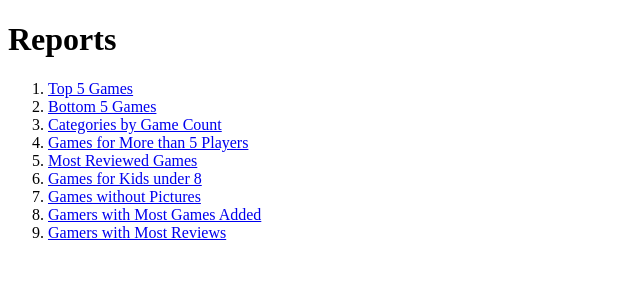
After one commit to david-clark-1043/game-rater-server, a Django app: page /reports/base in a window 1280 px wide. The commit adds this page. Shown: the top 300 px of the page, without its empty margins (0-640 px from the left). Run offline with Django 4.2, Linux system fonts and the light colour scheme; parts of the project's set-up code (start-up, migrations or seed data) failed here and were passed over.

Commit message:
Added base page and links to reports for nav

```diff
--- /dev/null
+++ b/gameraterreports/templates/base.html
@@ -0,0 +1,52 @@
+{% load static %}
+<!DOCTYPE html>
+<html>
+  <head>
+    <meta charset="utf-8">
+    <title>Gamer Rater Reports</title>
+  </head>
+  <body>
+    <h1>Reports</h1>
+    <ol>
+        <li>
+            <a href={{"/reports/top5games"}}>Top 5 Games</a>
+        </li>
+        <li>
+            <a href={{"/reports/bottom5games"}}>Bottom 5 Games</a>
+        </li>
+        <li>
+            <a href={{"/reports/categoryGameCounts"}}>Categories by Game Count</a>
+        </li>
+        <li>
+            <a href={{"/reports/gamesForMoreThan5"}}>Games for More than 5 Players</a>
+        </li>
+        <li>
+            <a href={{"/reports/mostReviewedGame"}}>Most Reviewed Games</a>
+        </li>
+        <li>
+            <a href={{"/reports/gamesUnderAge8"}}>Games for Kids under 8</a>
+        </li>
+        <li>
+            <a href={{"/reports/gamesNoPics"}}>Games without Pictures</a>
+        </li>
+        <li>
+            <a href={{"/reports/gamerMostGamesAdded"}}>Gamers with Most Games Added</a>
+        </li>
+        <li>
+            <a href={{"/reports/gamerMostReviews"}}>Gamers with Most Reviews</a>
+        </li>
+    </ol>
+  </body>
+{% comment %}
+  [
+      path('reports/top5games', Top5GameList.as_view()),
+      path('reports/bottom5games', Bottom5GameList.as_view()),
+      path('reports/categoryGameCounts', CategoryGameCountList.as_view()),
+      path('reports/gamesForMoreThan5', GamesGreaterThan5PlayersList.as_view()),
+      path('reports/mostReviewedGame', MostReviewedGameList.as_view()),
+      path('reports/gamesUnderAge8', GamesUnderAge8List.as_view()),
+      path('reports/gamesNoPics', GamesNoPicsList.as_view()),
+      path('reports/gamerMostGamesAdded', GamerMostGamesAddedList.as_view()),
+      path('reports/gamerMostReviews', GamerMostReviewsList.as_view()),
+  ] {% endcomment %}
+</html>
--- a/gameraterreports/templates/gamers/list_gamers_most_games_added.html
+++ b/gameraterreports/templates/gamers/list_gamers_most_games_added.html
@@ -12,5 +12,7 @@
             <li> {{ gamer.full_name }} - Game Count: {{ gamer.games_added }} </li>
         {% endfor %}
     </ol>
+    <a href={{"/reports/base"}}>Back to Report List</a>
+
   </body>
 </html>
--- a/gameraterreports/templates/gamers/list_top_3_game_reviewers.html
+++ b/gameraterreports/templates/gamers/list_top_3_game_reviewers.html
@@ -12,5 +12,7 @@
             <li> {{ gamer.full_name }} - Games Reviewed: {{ gamer.review_count }} </li>
         {% endfor %}
     </ol>
+    <a href={{"/reports/base"}}>Back to Report List</a>
+
   </body>
 </html>
--- a/gameraterreports/templates/games/list_bottom_5_games.html
+++ b/gameraterreports/templates/games/list_bottom_5_games.html
@@ -12,5 +12,7 @@
             <li> {{ game.title }} - Rating: {{ game.rating }} </li>
         {% endfor %}
     </ol>
+    <a href={{"/reports/base"}}>Back to Report List</a>
+
   </body>
 </html>
--- a/gameraterreports/templates/games/list_games_by_cat_count.html
+++ b/gameraterreports/templates/games/list_games_by_cat_count.html
@@ -12,5 +12,7 @@
             <li> {{ count.label }} - Number of Games: {{ count.game_count }} </li>
         {% endfor %}
     </ol>
+    <a href={{"/reports/base"}}>Back to Report List</a>
+
   </body>
 </html>
--- a/gameraterreports/templates/games/list_games_more_than_5_players.html
+++ b/gameraterreports/templates/games/list_games_more_than_5_players.html
@@ -12,5 +12,7 @@
             <li> {{ game.title }} - Number Of Players: {{ game.number_of_players }} </li>
         {% endfor %}
     </ol>
+    <a href={{"/reports/base"}}>Back to Report List</a>
+
   </body>
 </html>
--- a/gameraterreports/templates/games/list_games_no_pics.html
+++ b/gameraterreports/templates/games/list_games_no_pics.html
@@ -12,5 +12,7 @@
             <li> {{ game.title }}</li>
         {% endfor %}
     </ul>
+    <a href={{"/reports/base"}}>Back to Report List</a>
+
   </body>
 </html>
--- a/gameraterreports/templates/games/list_games_under_age_8.html
+++ b/gameraterreports/templates/games/list_games_under_age_8.html
@@ -12,5 +12,7 @@
             <li> {{ game.title }} - Age Recommendation: {{ game.age_rec }} </li>
         {% endfor %}
     </ol>
+    <a href={{"/reports/base"}}>Back to Report List</a>
+
   </body>
 </html>
--- a/gameraterreports/templates/games/list_most_reviewed_game.html
+++ b/gameraterreports/templates/games/list_most_reviewed_game.html
@@ -12,5 +12,6 @@
             <li> {{ game.title }} - Review Count: {{ game.reviews }} </li>
         {% endfor %}
     </ol>
+    <a href={{"/reports/base"}}>Back to Report List</a>
   </body>
 </html>
--- a/gameraterreports/templates/games/list_top_5_games.html
+++ b/gameraterreports/templates/games/list_top_5_games.html
@@ -12,5 +12,7 @@
             <li> {{ game.title }} - Rating: {{ game.rating }} </li>
         {% endfor %}
     </ol>
+    <a href={{"/reports/base"}}>Back to Report List</a>
+
   </body>
 </html>
--- a/gameraterreports/urls.py
+++ b/gameraterreports/urls.py
@@ -1,4 +1,6 @@
 from django.urls import path
+
+from gameraterreports.views.base import BaseList
 
 from .views import Top5GameList, Bottom5GameList, CategoryGameCountList
 from .views import GamesGreaterThan5PlayersList
@@ -18,4 +20,5 @@ urlpatterns = [
     path('reports/gamesNoPics', GamesNoPicsList.as_view()),
     path('reports/gamerMostGamesAdded', GamerMostGamesAddedList.as_view()),
     path('reports/gamerMostReviews', GamerMostReviewsList.as_view()),
+    path('reports/base', BaseList.as_view()),
 ]
--- /dev/null
+++ b/gameraterreports/views/base.py
@@ -0,0 +1,19 @@
+"""Module for generating bottom 5 games report"""
+from django.shortcuts import render
+from django.db import connection
+from django.views import View
+
+from gameraterreports.views.helpers import dict_fetch_all
+
+class BaseList(View):
+    def get(self, request):
+
+        # The template string must match the file name of the html template
+        template = 'base.html'
+
+        # The context will be a dictionary that the template can access to show data
+        context = {
+            "bottom5games_list": ""
+        }
+
+        return render(request, template, context)
```
